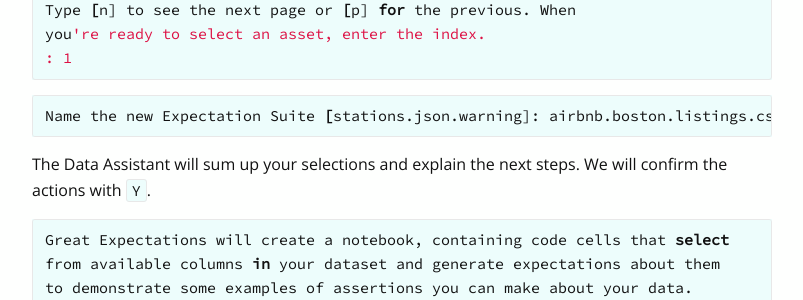
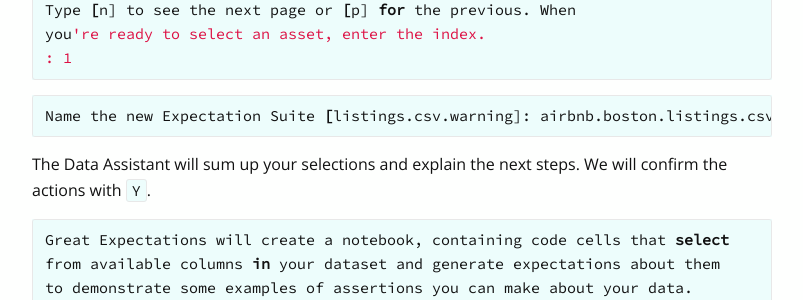
Before and after one commit to mostsignificant/mostsignificant.github.io, a Jekyll site: the page built from _posts/2023-02-26-python-data-validation-made-easy-with-the-great-expectations-package.markdown, in a window 1280 px wide and 900 px high, scrolled down 5874 px. Shown: the part 154-454 px from the top of the window, without its empty margins (238-1041 px from the left). Built offline with Jekyll 4.4.1, drawn with Linux system fonts in a browser that asks for light colours; comment, search, counter and statistics services are not loaded.

Commit message:
rm old code

````diff
--- a/_posts/2023-02-26-python-data-validation-made-easy-with-the-great-expectations-package.markdown
+++ b/_posts/2023-02-26-python-data-validation-made-easy-with-the-great-expectations-package.markdown
@@ -230,7 +230,7 @@
 ```
 
 ```sh
-Name the new Expectation Suite [stations.json.warning]: airbnb.boston.listings.csv
+Name the new Expectation Suite [listings.csv.warning]: airbnb.boston.listings.csv
 ```
 
 The Data Assistant will sum up your selections and explain the next steps. We will confirm the actions with `Y`.
````
